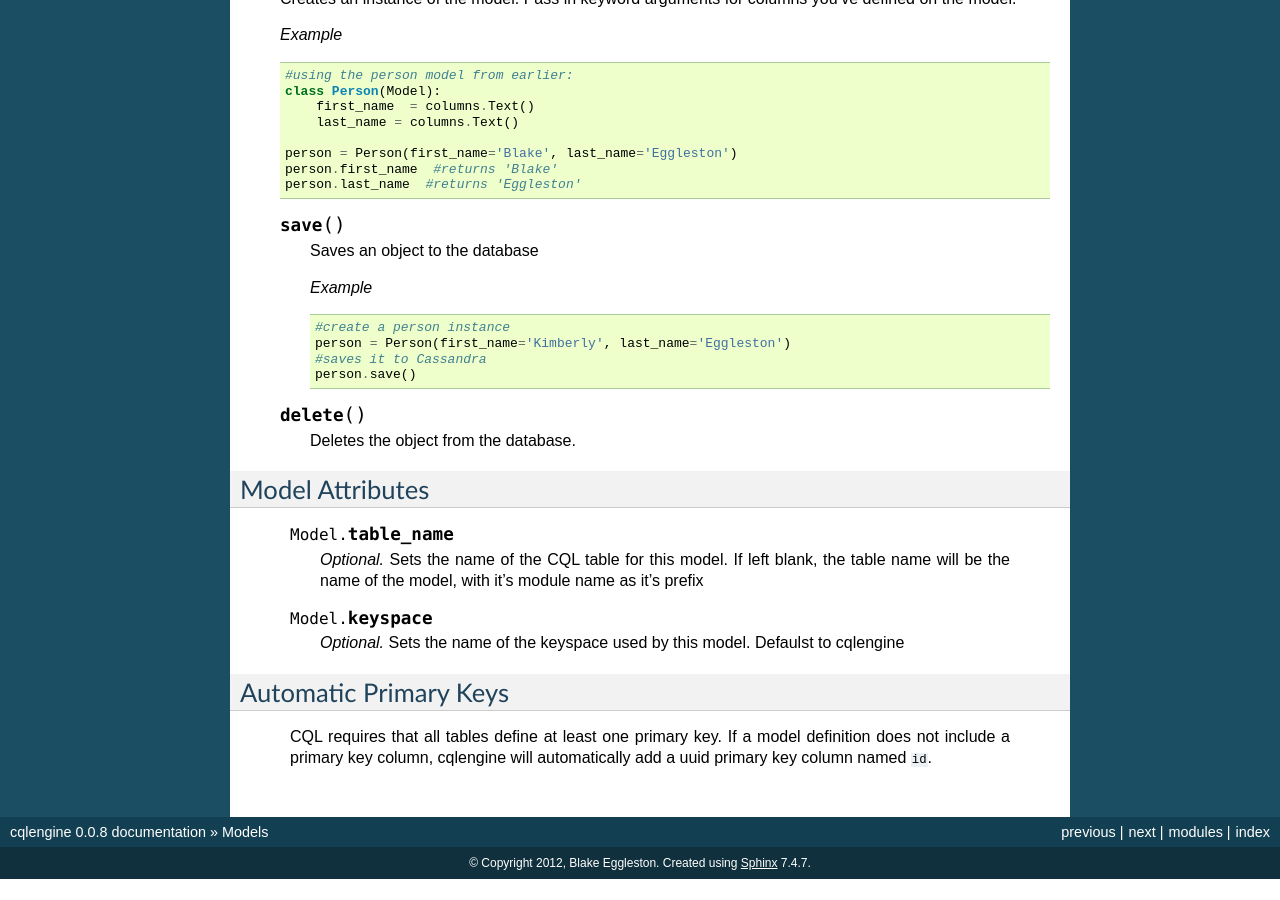
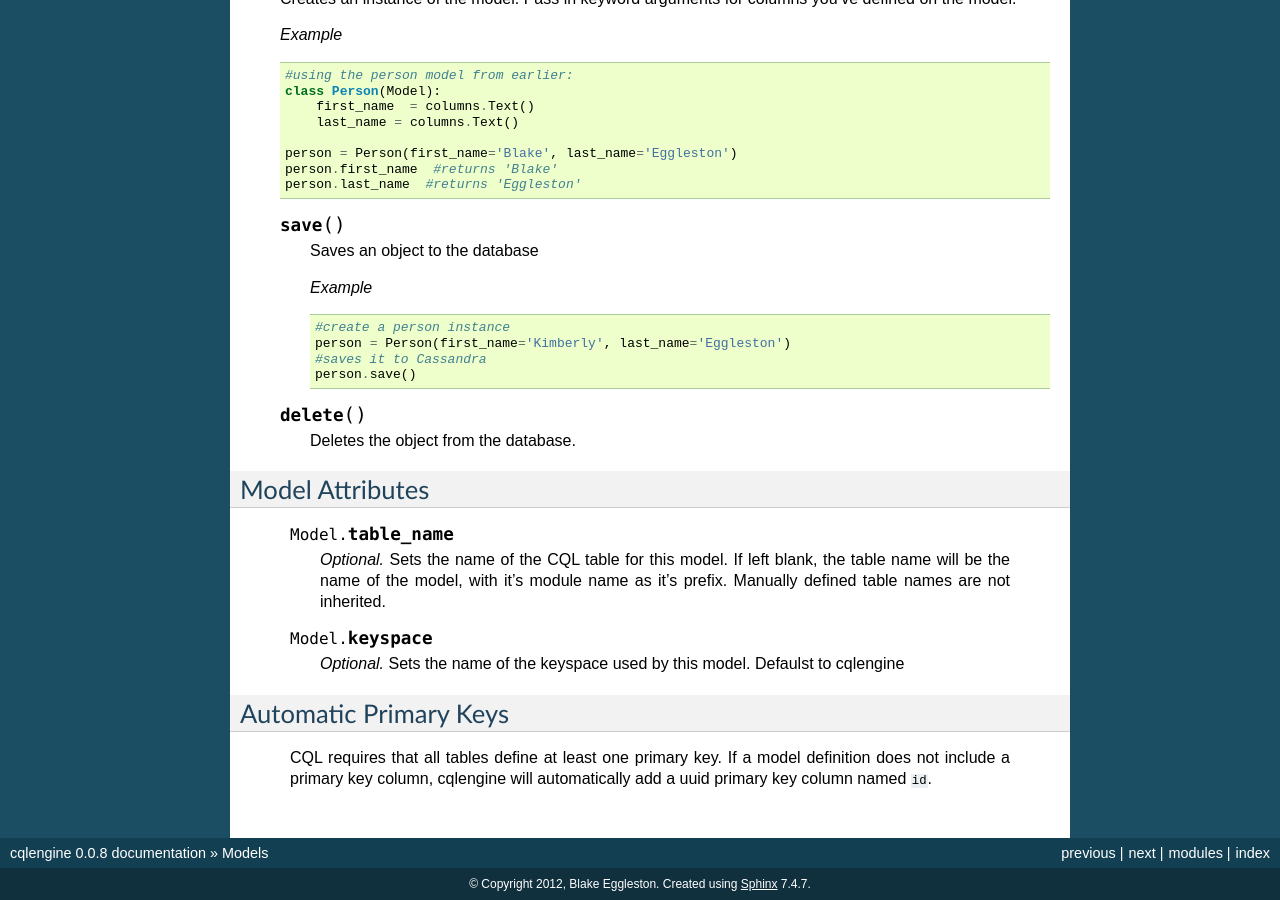
Before and after one commit to datastax/python-driver, a Sphinx documentation site: the page built from docs/topics/models.rst, in a window 1280 px wide and 900 px high, scrolled down 1845 px. Built offline with Sphinx 7.4.7, drawn with Linux system fonts in a browser that asks for light colours; formulas are drawn with MathJax 3; before the commit the page ends 2724 px from its top, so only the background shows below that.

Commit message:
adding not about short circuited table_name inheritance

```diff
--- a/docs/topics/models.rst
+++ b/docs/topics/models.rst
@@ -125,7 +125,7 @@ Model Attributes
 
     .. attribute:: Model.table_name
 
-        *Optional.* Sets the name of the CQL table for this model. If left blank, the table name will be the name of the model, with it's module name as it's prefix
+        *Optional.* Sets the name of the CQL table for this model. If left blank, the table name will be the name of the model, with it's module name as it's prefix. Manually defined table names are not inherited.
 
     .. attribute:: Model.keyspace
 
```
